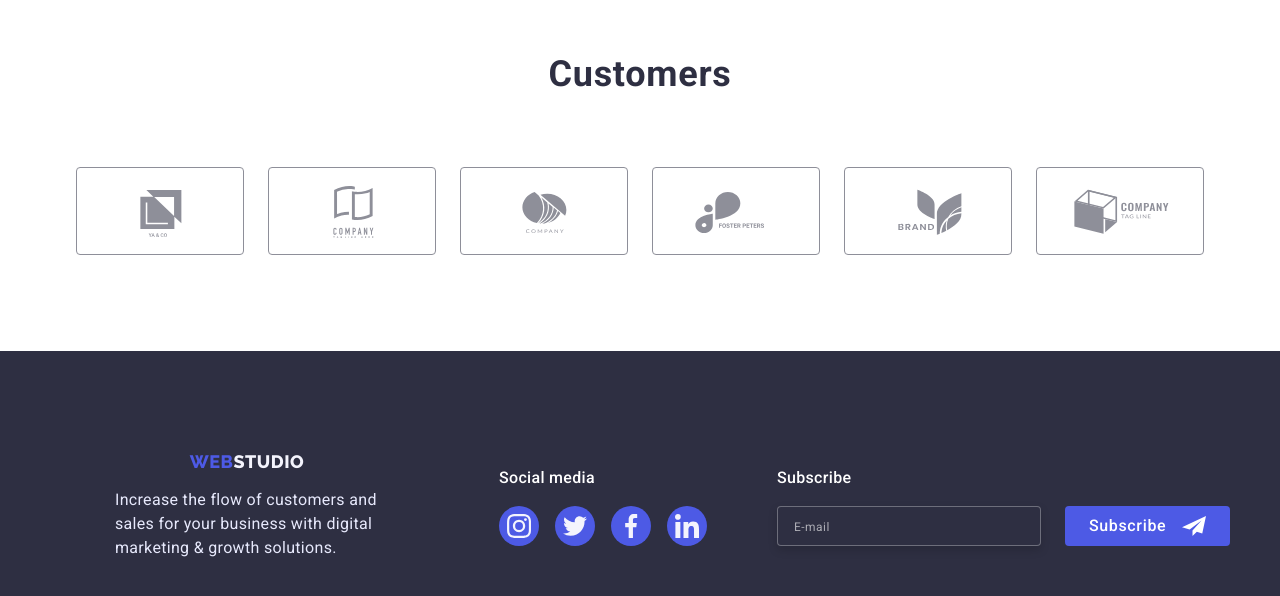
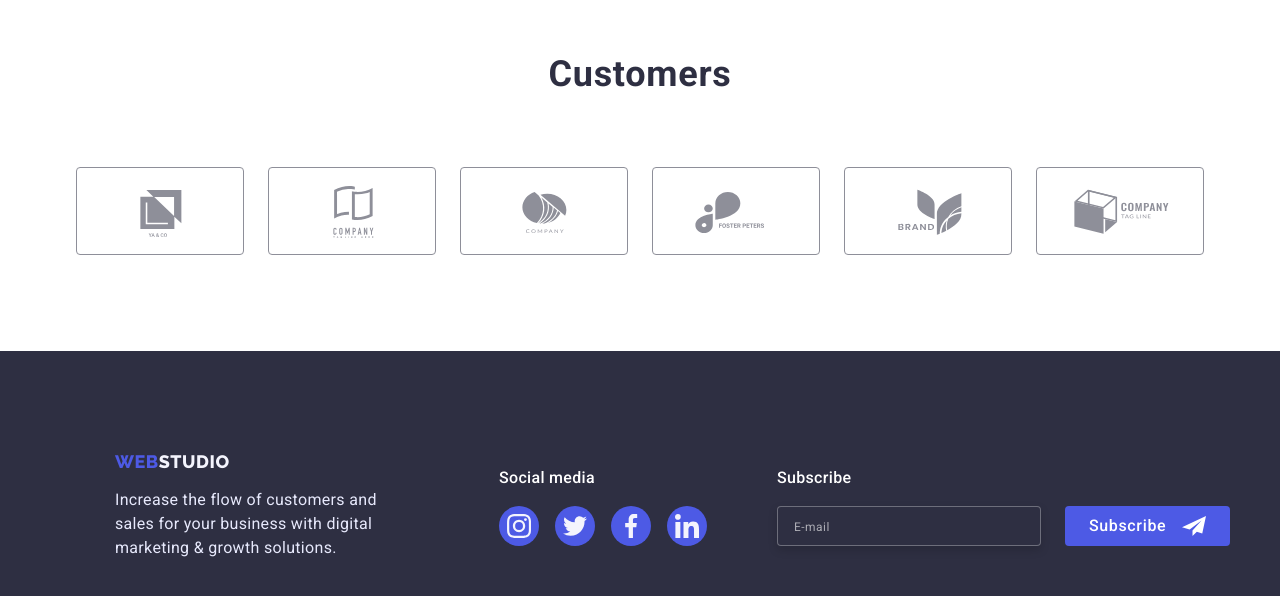
Before and after one commit to Patter1989/goit-markup-hw-07, a plain HTML site: page index.html in a window 1280 px wide. Shown: the part 2466-3062 px from the top of the page. Drawn offline with nearby package versions, Linux system fonts and the light colour scheme.

Commit message:
footer header

```diff
--- a/css/styles copy.css
+++ b/css/styles copy.css
@@ -1212,6 +1212,10 @@ img {
 
 }
 
+.end-page-content>.logo {
+  text-align: left;
+}
+
 .social-media {
   margin-left: 24px;
 }
@@ -1221,7 +1225,7 @@ img {
 }
 
 .footer-form-header {
-  text-align: left;
+  /* text-align: left; */
 }
 
 .footer-input {
```
